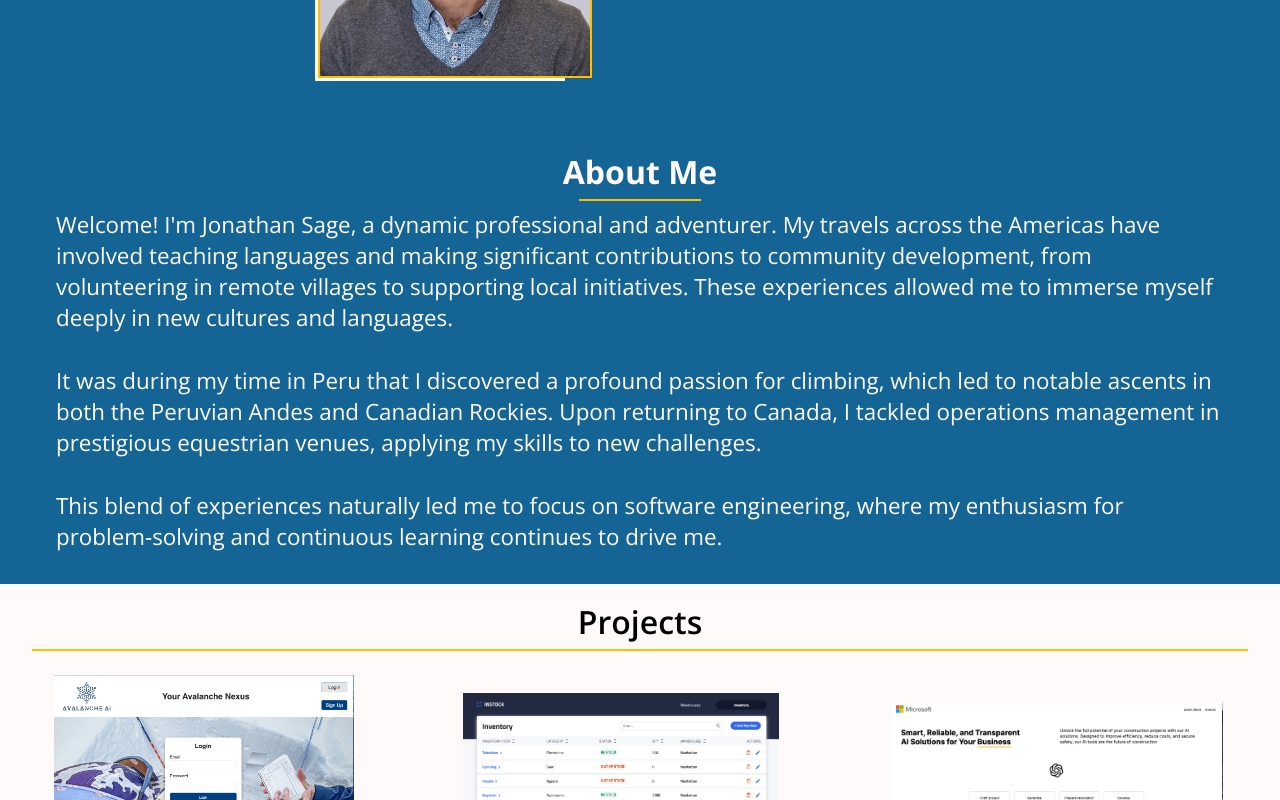
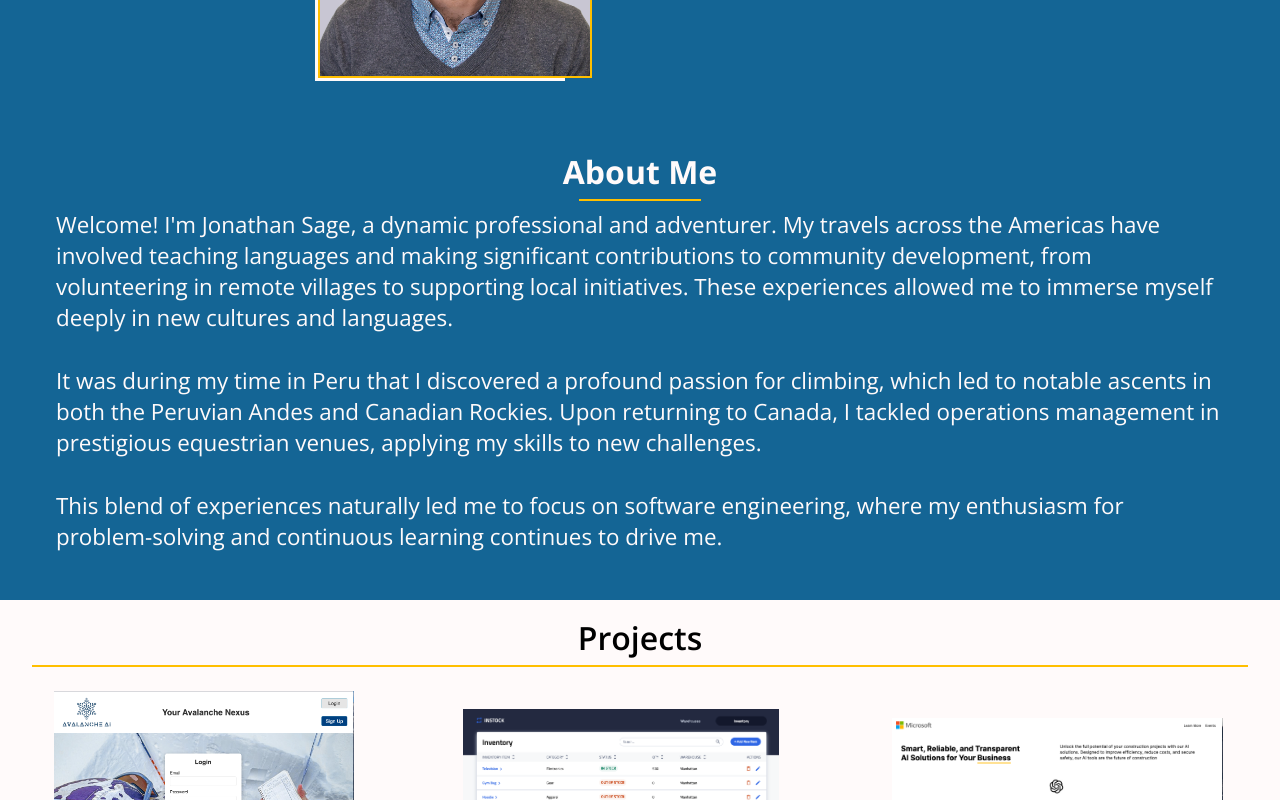
Before and after one commit to SageJonathan/Portfolio_client, a React (Vite) app: page / in a window 1280 px wide. Shown: the part 394-1194 px from the top of the page. Built offline with nearby package versions, Linux system fonts and the light colour scheme.

Commit message:
add some apddiong to about

```diff
--- a/src/components/About/About.scss
+++ b/src/components/About/About.scss
@@ -15,7 +15,7 @@
     padding: 0.5rem 1rem;
     border: none;
         @include tablet{
-            padding: 1rem 2rem;
+            padding: 1rem 2rem 2rem 2rem;
             margin-top: -4rem;
         }
 
```
